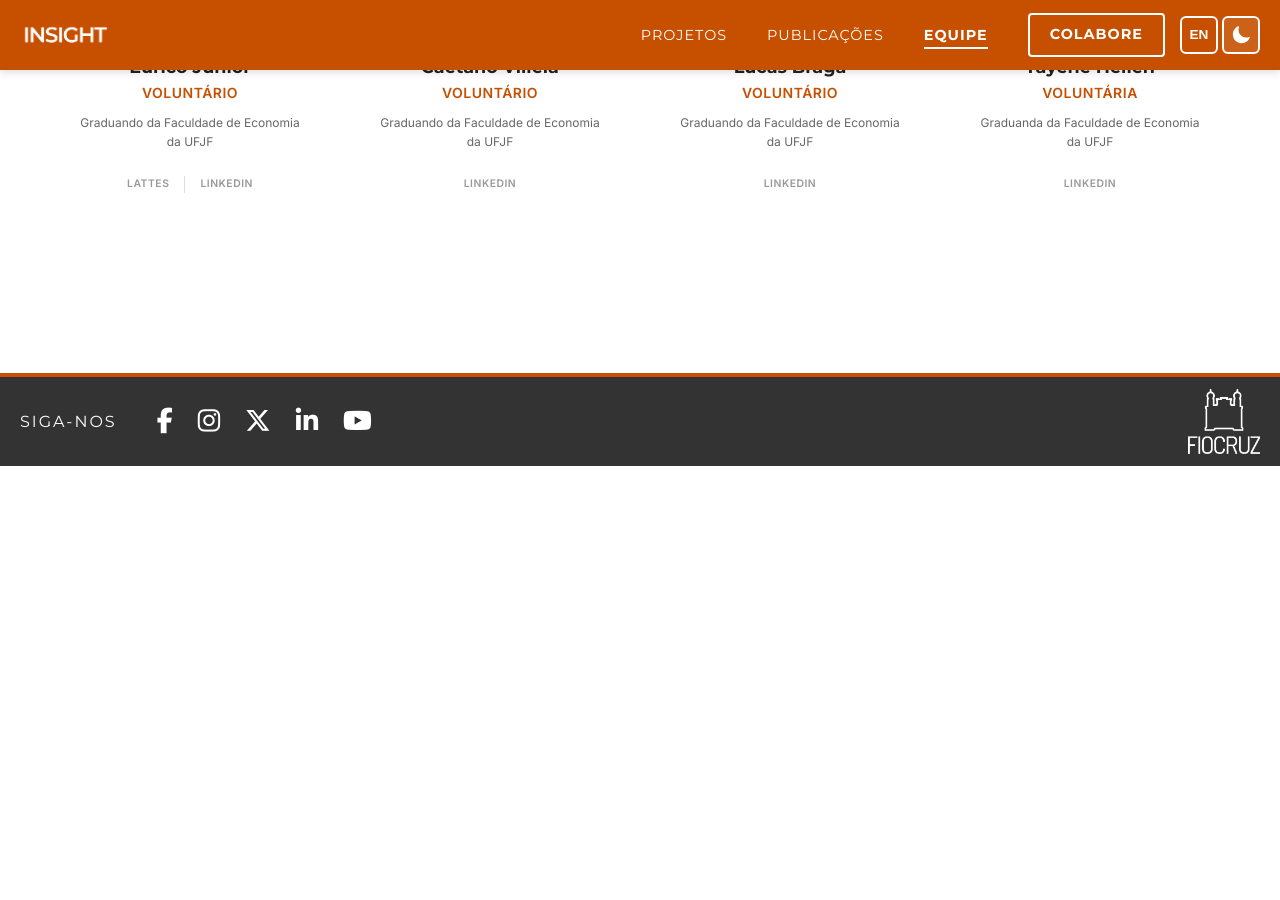
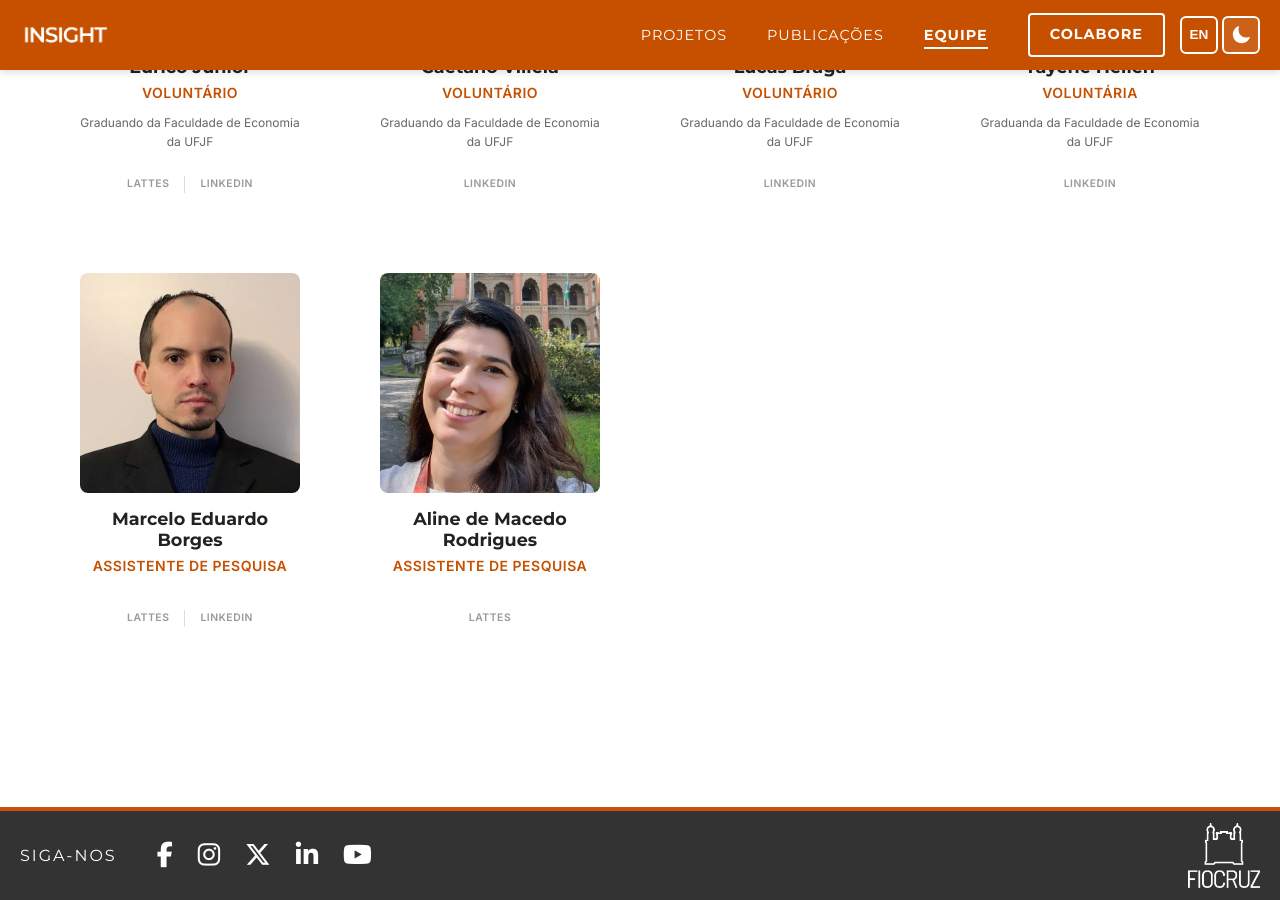
Before and after one commit to Euricojr/Website_Fiocruz_Pesquisadores, a Jekyll site: the page built from equipe.html, in a window 1280 px wide and 900 px high, scrolled down 1105 px. Built offline with Jekyll 4.4.1, drawn with Linux system fonts in a browser that asks for light colours; nearby versions of some CDN libraries; before the commit the page ends 1571 px from its top, so only the background shows below that.

Commit message:
Inclusão de novos membros

```diff
--- a/_data/team.yml
+++ b/_data/team.yml
@@ -43,3 +43,17 @@
       image: "/assets/img/tayene.jpeg"
       linkedin: "https://www.linkedin.com/in/thayene-hellen-siqueira-ba9777258"
       lattes: ""
+
+    - name: "Marcelo Eduardo Borges"
+      role: "Assistente de Pesquisa"
+      institution: ""
+      image: "/assets/img/Marcelo.jpeg"
+      linkedin: "https://www.linkedin.com/in/marcelo-e-borges/"
+      lattes: "https://lattes.cnpq.br/4504018862767268"
+
+    - name: "Aline de Macedo Rodrigues"
+      role: "Assistente de Pesquisa"
+      institution: ""
+      image: "/assets/img/Aline.jpeg"
+      linkedin: ""
+      lattes: "https://lattes.cnpq.br/2008305558686697"
```
Also changed, not shown: assets/img/Aline.jpeg (added), assets/img/Marcelo.jpeg (added).
